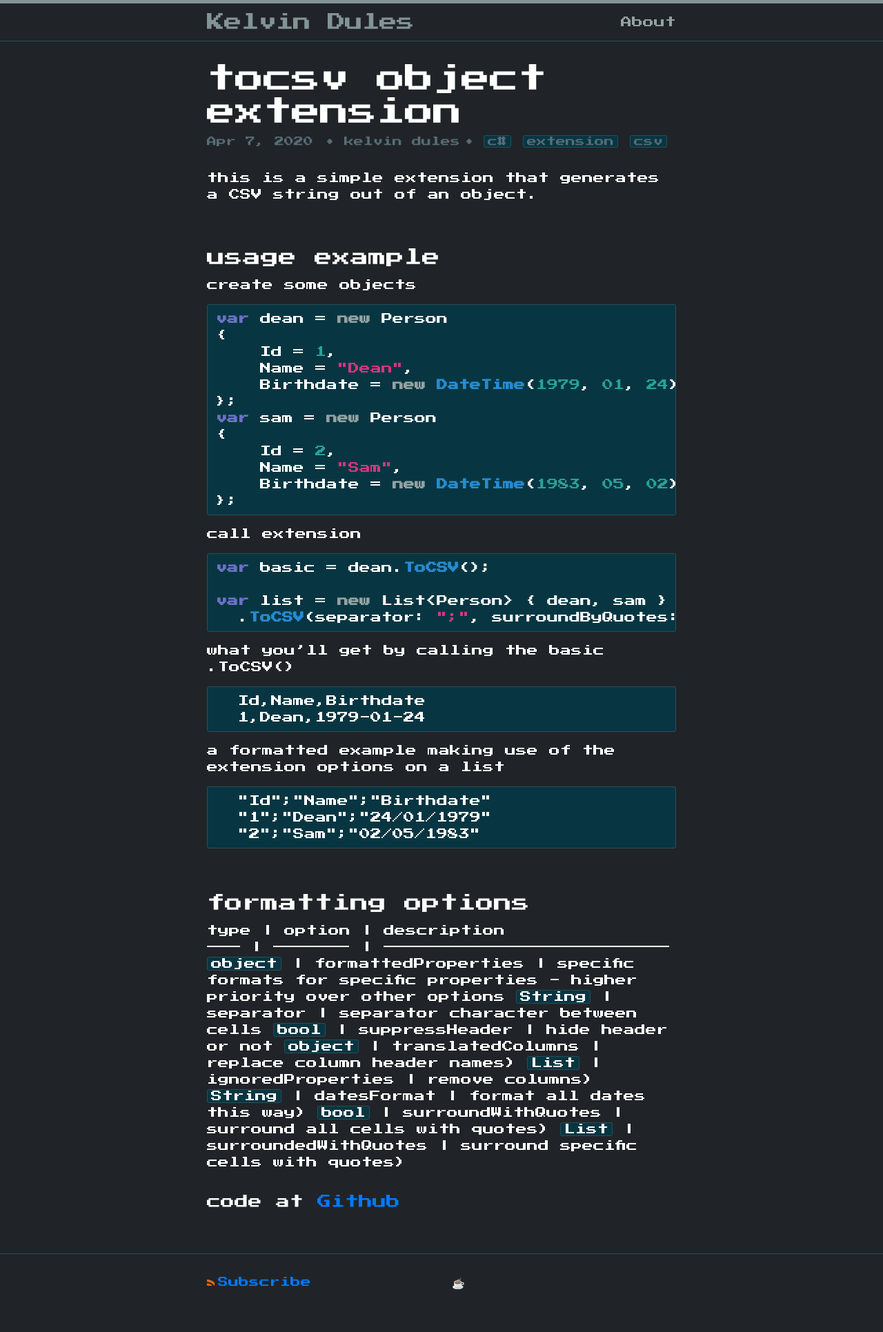
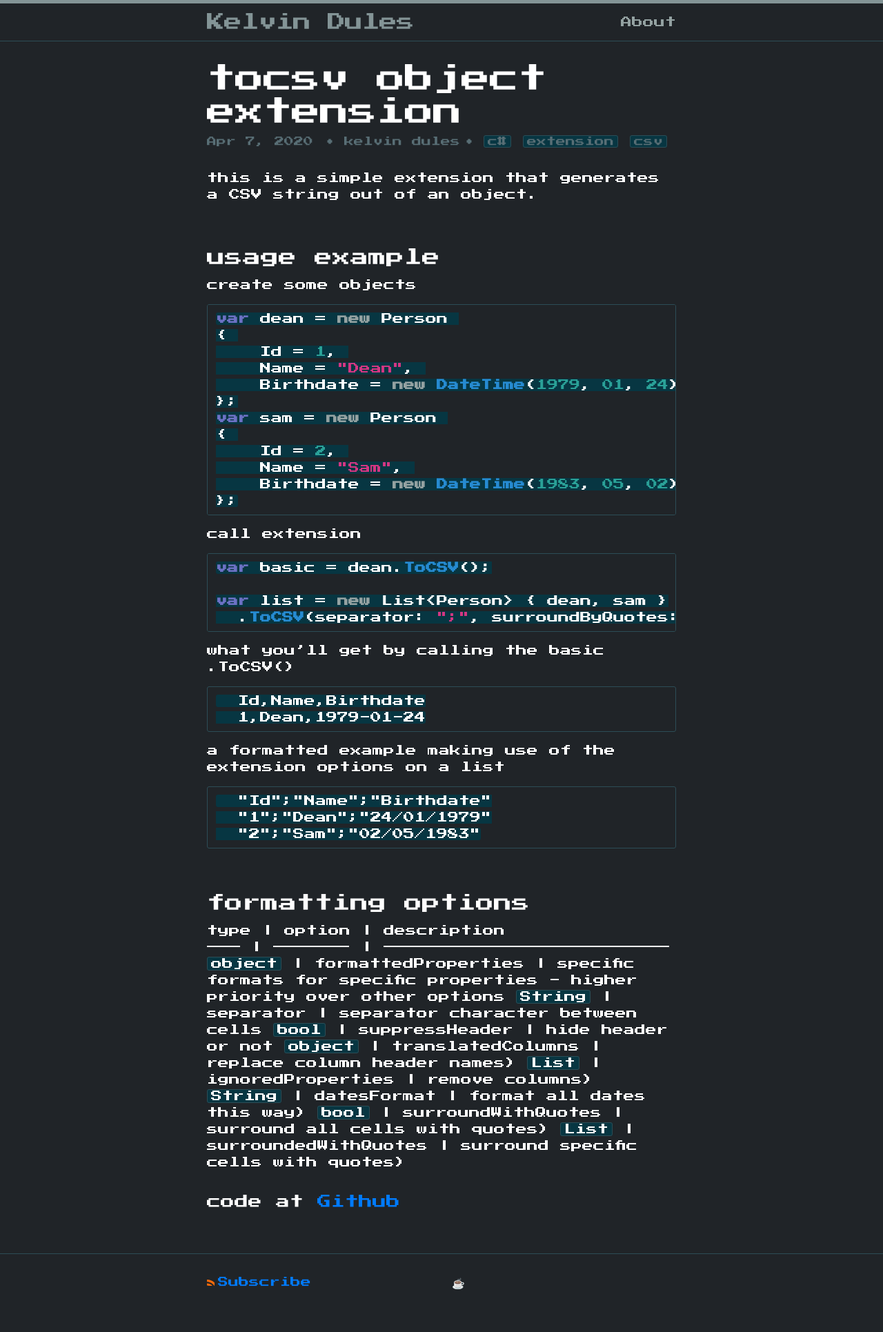
Before and after one commit to kelvindules/kelvindules.github.io, a Jekyll site: the page built from _posts/2020-04-07-tocsv.markdown, in a window 1280 px wide. Shown: the whole page at 69% size. Built offline with Jekyll 4.4.1, drawn with Linux system fonts in a browser that asks for light colours.

Commit message:
overrides solarized-dark code block background

```diff
--- a/assets/css/style.scss
+++ b/assets/css/style.scss
@@ -13,8 +13,12 @@
   .html, body, pre, code, kbd, samp {
     font-family: "Press Start 2P";
   }
+  //  dark-theme colors based on is-dark from NES-style
   .dark-theme {
     background-color: #202428;
     color: white;
   }
-  //  dark-theme colors based on is-dark from NES-style
+  //  override solarized-dark code block background
+  .highlighter-rouge .highlight{
+    background: #202428;
+  }
```
